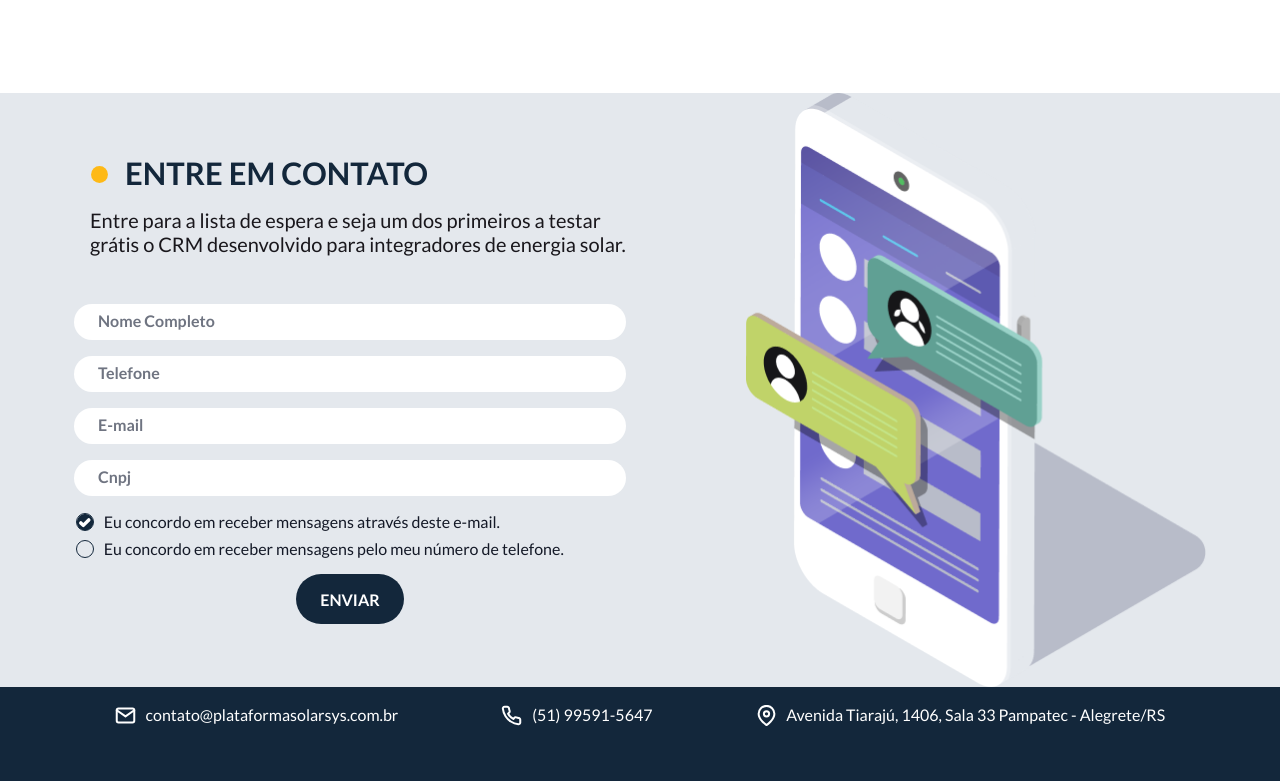
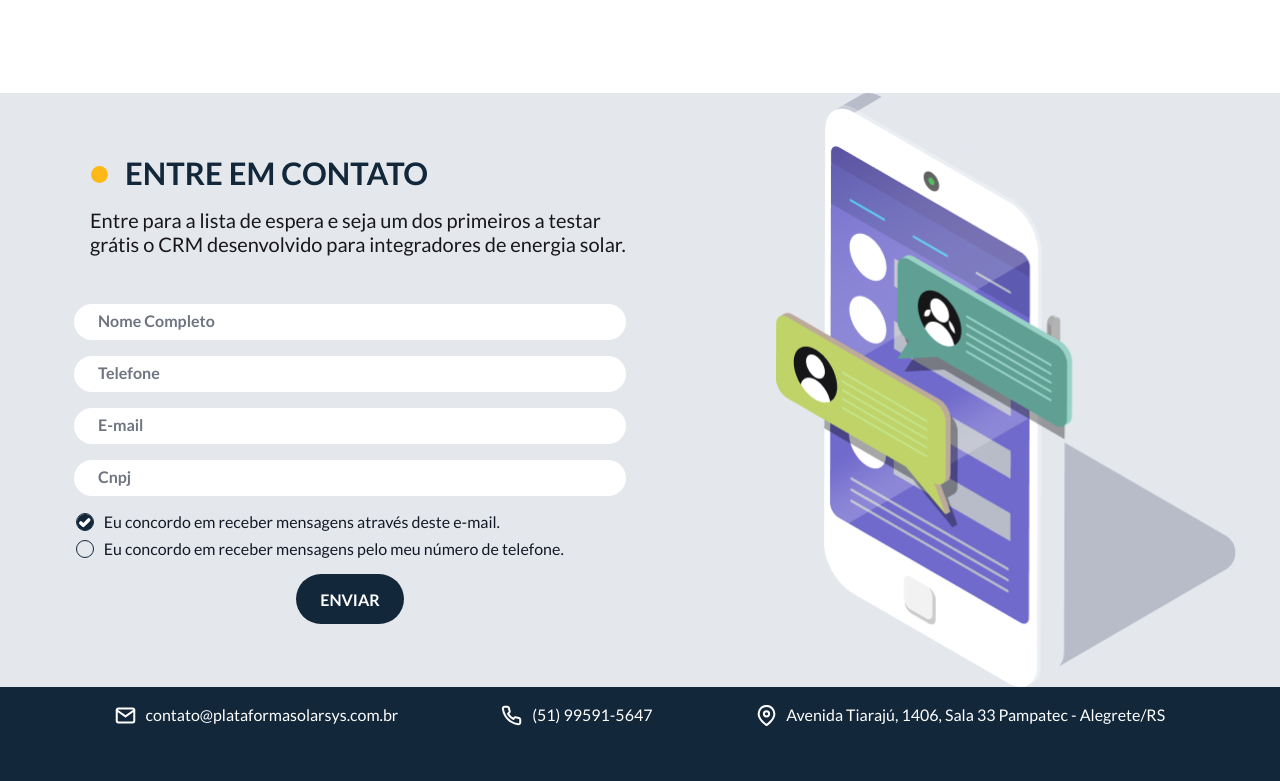
Before and after one commit to tiagoharry/solarsys, a plain HTML site: page index.html in a window 1280 px wide. Shown: the part 2196-2977 px from the top of the page. Drawn offline with Linux system fonts and the light colour scheme.

Commit message:
contato desktop gap

```diff
--- a/desktop.css
+++ b/desktop.css
@@ -310,16 +310,11 @@
   .contato {
     display: flex;
     justify-content: center;
-
-   /*width: 100%;
-    max-width: 100vw;
-    height: auto;*/
   }
 
   .contato_content {
     padding-bottom: 0;
     padding-top: 0;
-    /*margin-left: 280px;*/
     background-size: contain;
   }
 
@@ -327,11 +322,11 @@
     display: flex;
     justify-content: center;
     flex-direction: row-reverse;
-    gap: 120px;
+    gap: 150px;
     /*padding-left: 160px;*/
     /*padding-right: 102px;*/
     padding-bottom: 0;
-
+    margin-left: 30px;
   }
 
   .contato_form {
```
